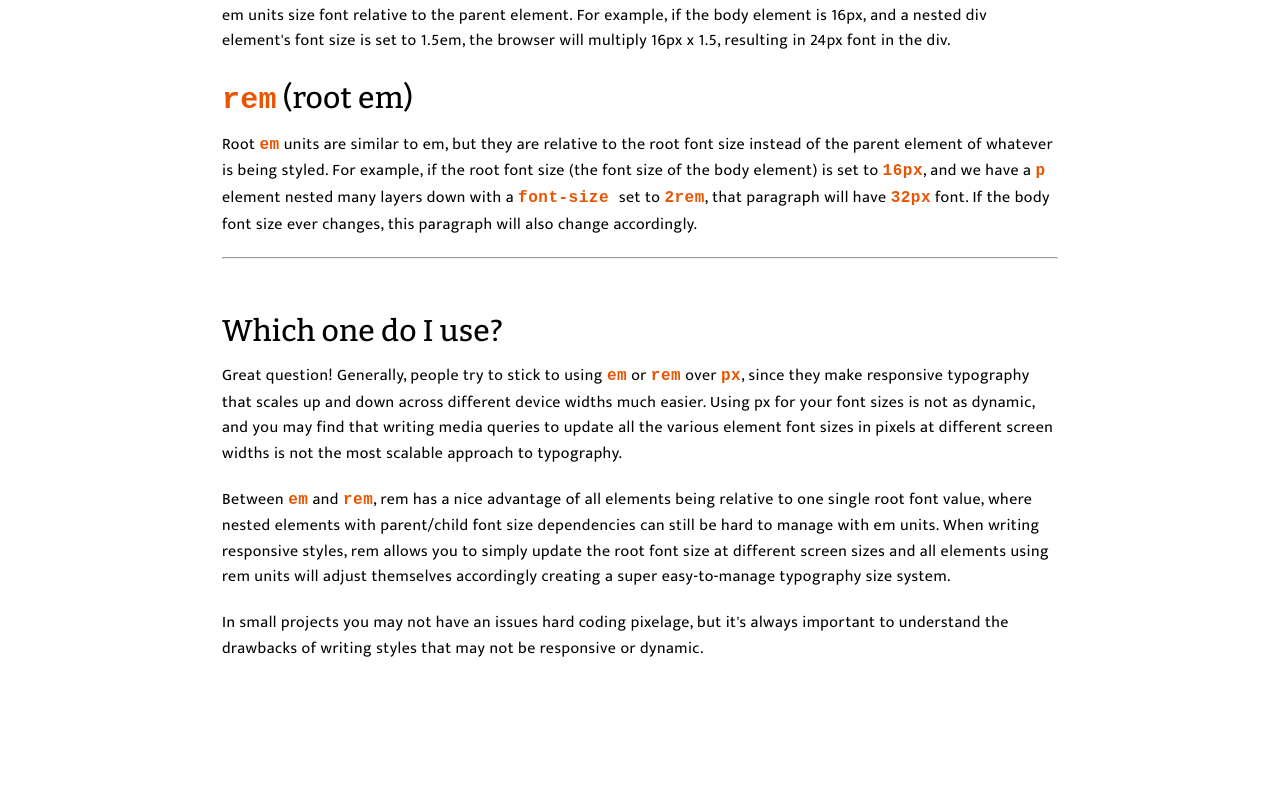
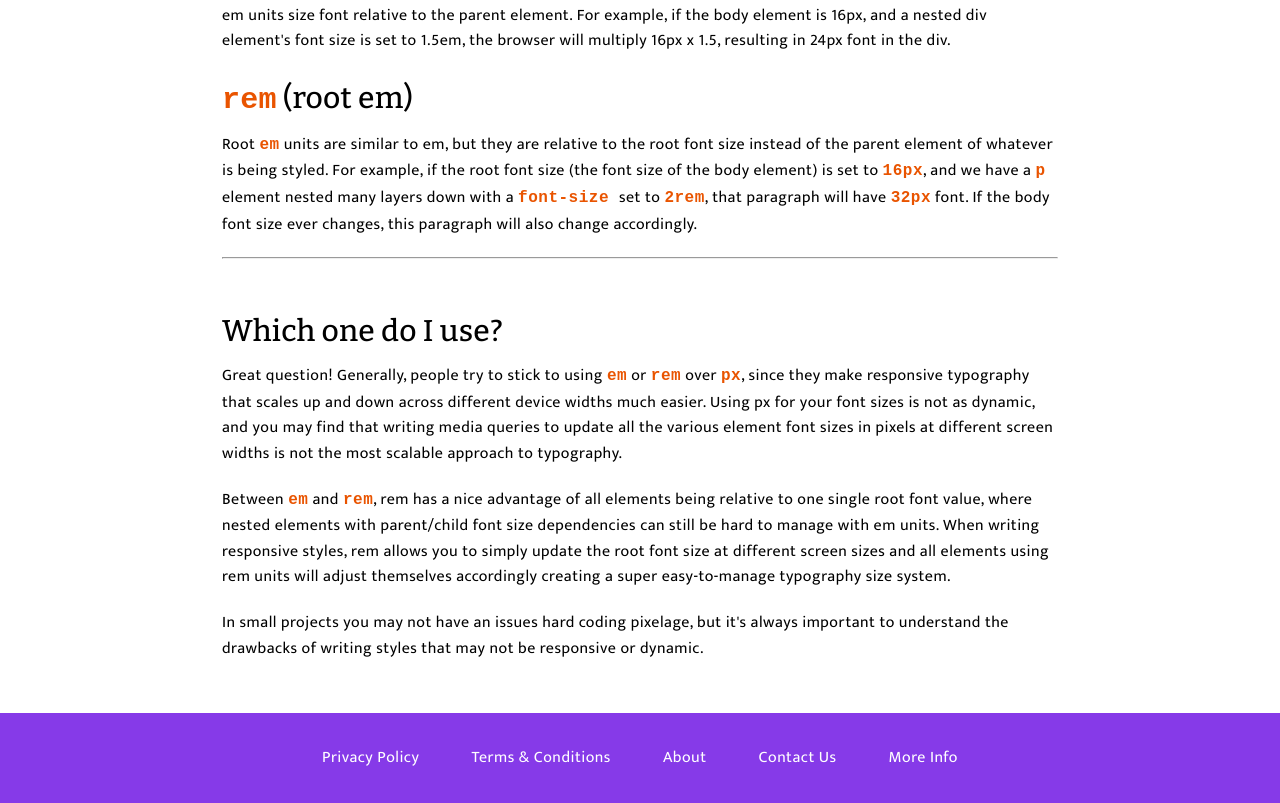
Before and after one commit to Majd-Alhourani98/Blog-Post, a plain HTML site: page index.html in a window 1280 px wide. Shown: the part 1746-2549 px from the top of the page. Before the commit the page ends 2459 px from the top, so only its background shows below. Drawn offline with nearby package versions, Linux system fonts and the light colour scheme.

Commit message:
create the footer

```diff
--- a/index.html
+++ b/index.html
@@ -154,5 +154,17 @@
         may not be responsive or dynamic.
       </p>
     </div>
+
+    <footer class="footer">
+      <nav>
+        <ul>
+          <li><a href="#">Privacy Policy </a></li>
+          <li><a href="#">Terms & Conditions</a></li>
+          <li><a href="#">About</a></li>
+          <li><a href="#">Contact Us</a></li>
+          <li><a href="#">More Info</a></li>
+        </ul>
+      </nav>
+    </footer>
   </body>
 </html>
--- a/style.css
+++ b/style.css
@@ -116,3 +116,30 @@ hr {
 .section-heading {
   text-transform: capitalize;
 }
+
+.footer {
+  background-color: #863ae8;
+}
+
+.footer ul {
+  list-style: none;
+  margin: 0 auto;
+  width: fit-content;
+  text-align: center;
+  padding: 32px;
+}
+
+.footer ul li {
+  display: inline-block;
+  padding: 0px 24px;
+}
+
+.footer ul li a {
+  text-decoration: none;
+  color: #fff;
+}
+
+.footer ul li a:hover {
+  /* take the color from the font by default */
+  text-decoration: underline;
+}
```
